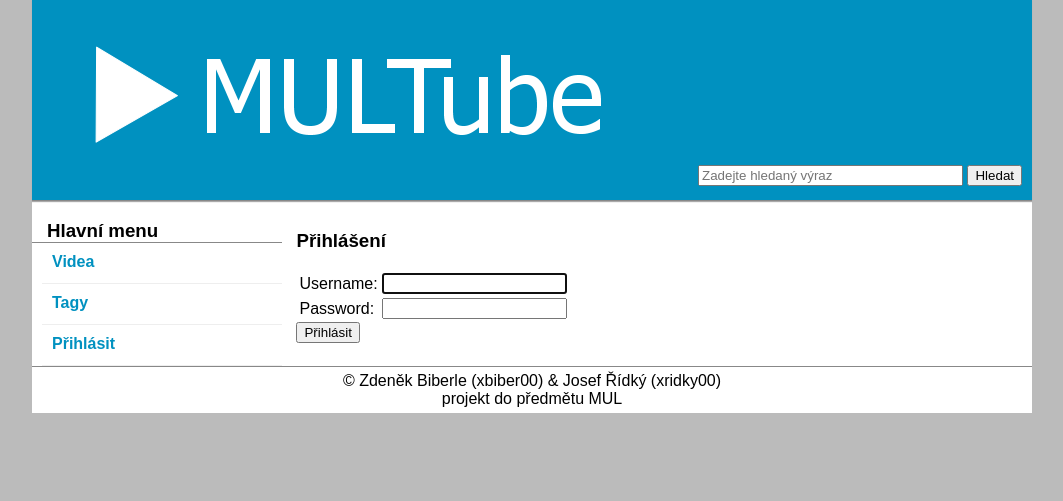
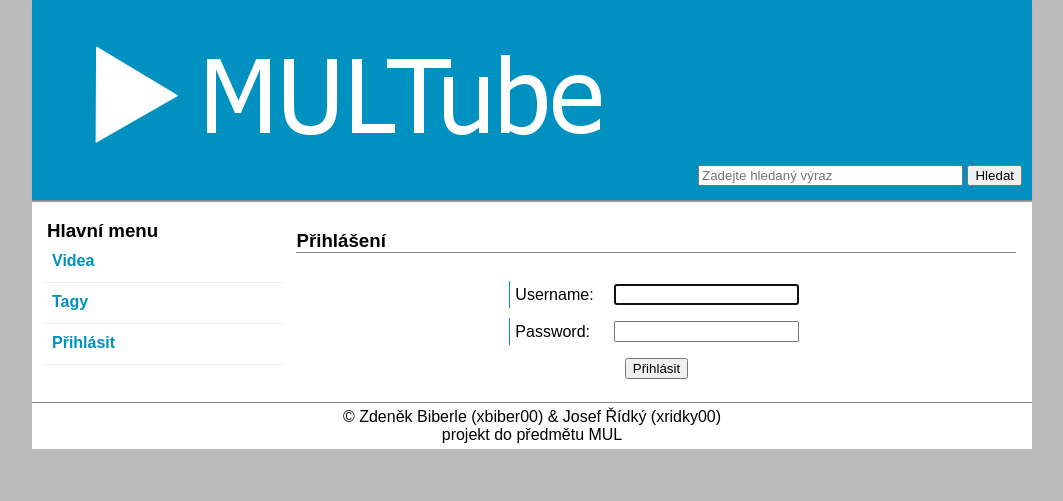
Before and after one commit to fast4shoot/videodb, a Django app: page /login/ in a window 1280 px wide. Shown: the top 501 px of the page, without its empty margins (108-1171 px from the left). Run offline with Django 3.2, Linux system fonts and the light colour scheme.

Commit message:
stylovani

```diff
--- a/home/forms.py
+++ b/home/forms.py
@@ -13,7 +13,7 @@ class UploadForm(forms.Form):
 	file = forms.FileField(label='Video')
 
 class CommentForm(forms.Form):
-	comment = forms.CharField(widget=forms.Textarea(attrs={'rows': '4', 'cols': '100'}), min_length = 2)
+	comment = forms.CharField(label='',widget=forms.Textarea(attrs={'rows': '4', 'style': 'width: 100%'}), min_length = 2)
 
 class RegisterForm(forms.Form):
 	username = forms.CharField(max_length = 30, min_length = 1)
--- a/home/static/css/style.css
+++ b/home/static/css/style.css
@@ -75,6 +75,14 @@ a.tag-link:hover {
 	font-weight: bold;
 }
 
+h3{
+	border-bottom: 1px solid #888;
+}
+
+#left h3{
+	border-bottom: none;
+}
+
 #left li:hover{
 	background: #4CB2D3;
 	text-shadow: 0px 0px 1px white;
@@ -100,14 +108,18 @@ a.tag-link:hover {
 .list{
 	margin: 0px;
 	padding: 0px;
-	border-top: 1px solid #888;
+	border-top: 1px solid #DDD;
 }
 
 .list li{
 	height: 50px;
-	border-bottom: 1px solid #888;
+	border-bottom: 1px solid #DDD;
 	padding: 10px 10px;
 	list-style: none;
+}
+
+.list li:nth-child(2n){
+	background: #EFF8FB;
 }
 
 .video-list{
@@ -147,6 +159,42 @@ a.tag-link:hover {
 	margin: 10px 0 10px 0;
 }
 
+.errorlist, .message{
+	padding: 0px;
+}
+
+li.error, .errorlist li{
+	list-style: none;
+	background: #FEE5E5;
+	text-align: center;
+	padding: 4px 6px;
+	border: 1px solid #F00;
+}
+
+li.info{
+	list-style: none;
+	background: #FFF1C6;
+	text-align: center;
+	padding: 4px 6px;
+	border: 1px solid #FFC514;
+}
+
+table{
+	margin: 0px auto;
+	border-spacing: 10px;
+	border-collapse: separate;
+}
+
+table td, th{
+	padding: 3px 5px;
+	border-left: 1px solid #0091C0;
+}
+
+table td:nth-child(2n), table td[colspan]{
+        border-left: none;
+}
+
+
 #footer{
 	width: 990px;
 	padding: 5px;
--- a/home/templates/home/upload.html
+++ b/home/templates/home/upload.html
@@ -6,7 +6,7 @@
 		{% csrf_token %}
 		<table>
 			{{ uploadform }}
-			<tr><td colspan='2'><input name="upload" type="submit" value="Nahrát" /></td></tr>
+			<tr><td colspan='2' align='center'><input name="upload" type="submit" value="Nahrát" /></td></tr>
 		</table>
 	</form>
 {% endblock %}
--- a/home/templates/home/video.html
+++ b/home/templates/home/video.html
@@ -20,7 +20,7 @@
 	<form action="{% url 'video' video.id %}" method="post">
 		{% csrf_token %}
 		{{ commentform }}
-		<input type="submit" value="Komentovat"/>
+		<input type="submit" value="Přidat komentář"/>
 	</form>
 	{% endif %}
 
--- a/home/templates/registration/login.html
+++ b/home/templates/registration/login.html
@@ -19,9 +19,12 @@
     <td>{{ form.password.label_tag }}</td>
     <td>{{ form.password }}</td>
 </tr>
+
+<tr>
+	<td colspan='2' align='center'><input type="submit" value="Přihlásit" /></td>
+</tr>
 </table>
 
-<input type="submit" value="Přihlásit" />
 <input type="hidden" name="next" value="{{ next }}" />
 </form>
 
```
